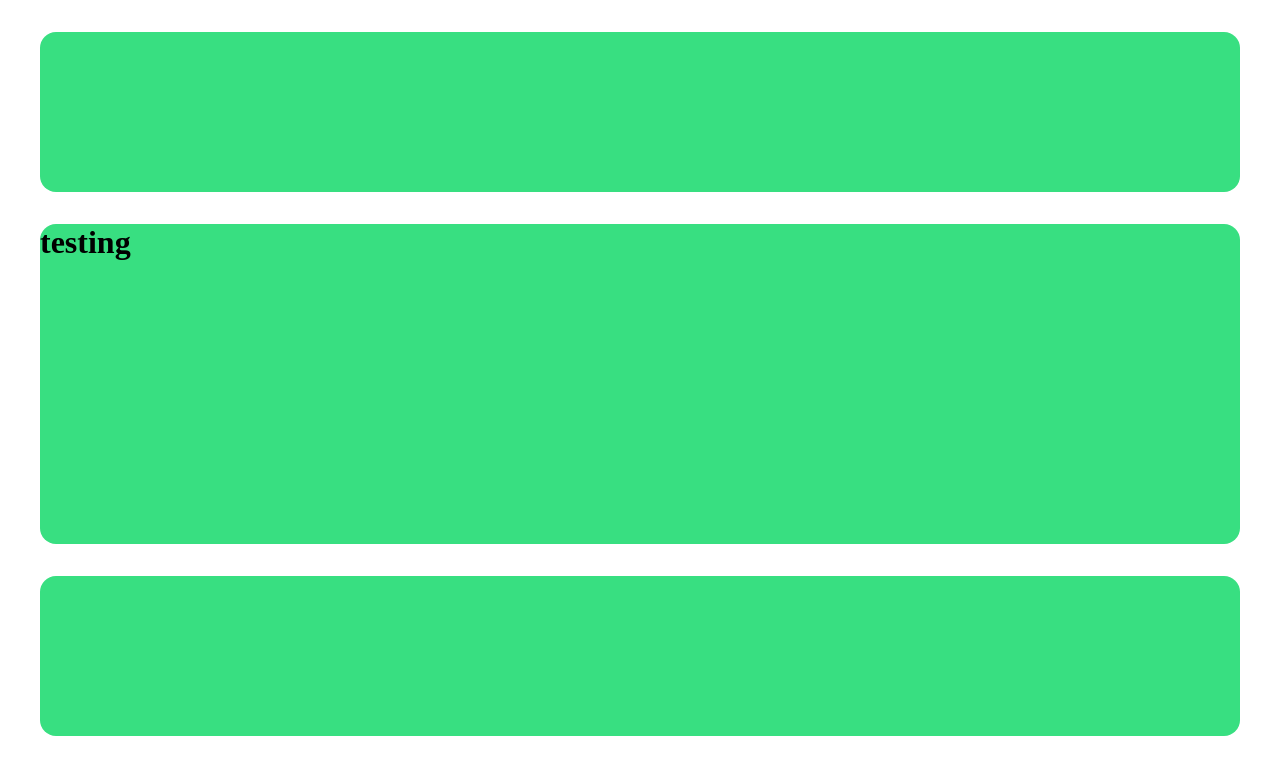
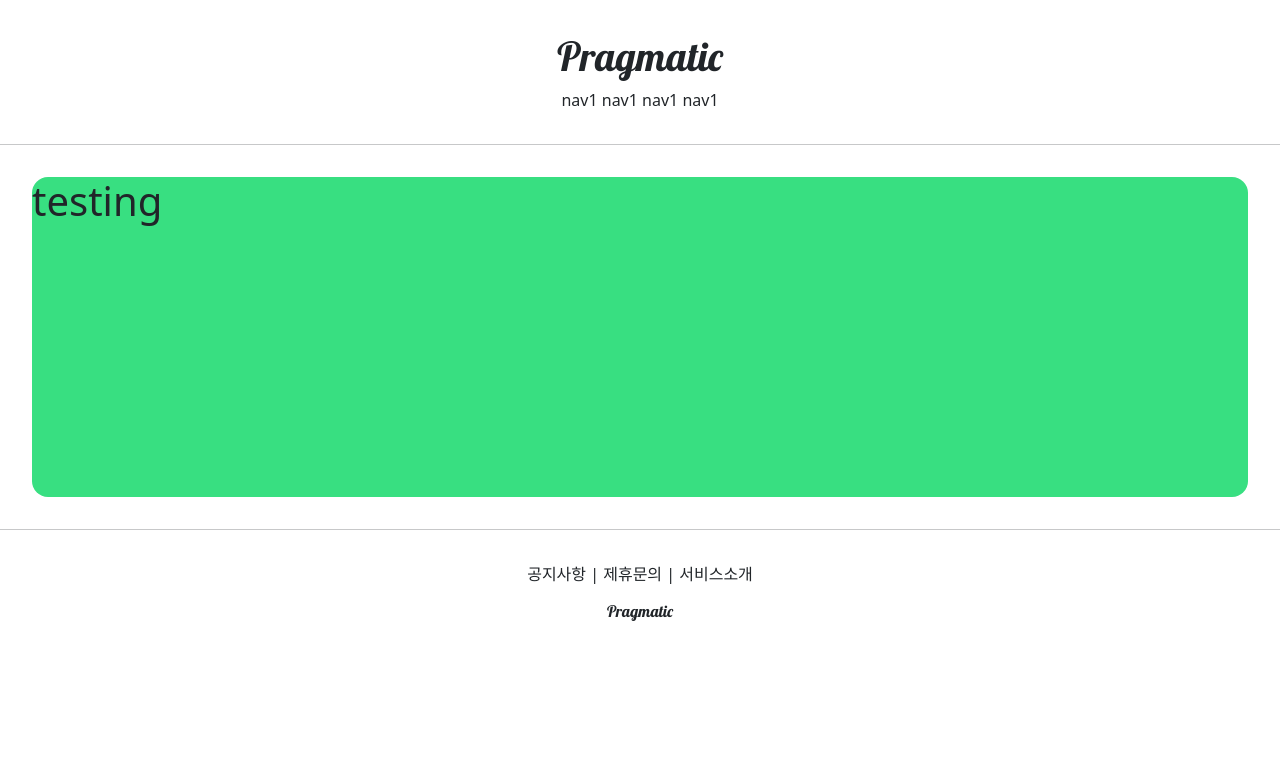
Before and after one commit to OHJONGHAE/pragmatic, a Django app: page /account/hello_world in a window 1280 px wide. Shown: the top 775 px of the page. Run offline with Django 3.2, Linux system fonts and the light colour scheme.

Commit message:
djust Django course 10 commit

```diff
--- a/templates/base.html
+++ b/templates/base.html
@@ -7,9 +7,12 @@
 
     {% include 'header.html' %}
 
+    <hr>
+
     {% block content %}
     {% endblock %}
 
+    <hr>
 
     {% include 'footer.html' %}
 
--- a/templates/footer.html
+++ b/templates/footer.html
@@ -1,3 +1,12 @@
-<div style ="height: 10rem; background-color: #38df81; border-radius: 1rem; margin: 2rem;">
+<div style="text-align:center; margin-top: 2rem;">
 
+    <div style-"font-size: .6rem;">
+        <span>공지사항</span> |
+        <span>제휴문의</span> |
+        <span>서비스소개</span>
+
+    </div>
+    <div style="margin-top: 1rem;">
+        <h6 style="margin-top: 1rem;font-family: 'Lobster', cursive;">Pragmatic</h6>
+    </div>
 </div>
--- a/templates/head.html
+++ b/templates/head.html
@@ -1,4 +1,14 @@
 <head>
     <meta charset="UTF-8">
     <title>Pragmatic</title>
+
+    <!-- BOOTSTRAP LINK -->
+    <link href="https://cdn.jsdelivr.net/npm/bootstrap@5.1.3/dist/css/bootstrap.min.css"
+          rel="stylesheet" integrity="sha384-1BmE4kWBq78iYhFldvKuhfTAU6auU8tT94WrHftjDbrCEXSU1oBoqyl2QvZ6jIW3" crossorigin="anonymous">
+
+    <!-- GOOGLE FONT LINK -->
+    <link rel="preconnect" href="https://fonts.googleapis.com">
+    <link rel="preconnect" href="https://fonts.gstatic.com" crossorigin>
+    <link href="https://fonts.googleapis.com/css2?family=Lobster&display=swap" rel="stylesheet">
+
 </head>
--- a/templates/header.html
+++ b/templates/header.html
@@ -1,3 +1,12 @@
-<div style ="height: 10rem; background-color: #38df81; border-radius: 1rem; margin: 2rem;">
+<div style="text-align:center; margin: 2rem;">
+    <div>
+        <h1 style="font-family: 'Lobster', cursive;">Pragmatic</h1>
+    </div>
+    <div>
+        <span>nav1</span>
+        <span>nav1</span>
+        <span>nav1</span>
+        <span>nav1</span>
+    </div>
 
 </div>
```
